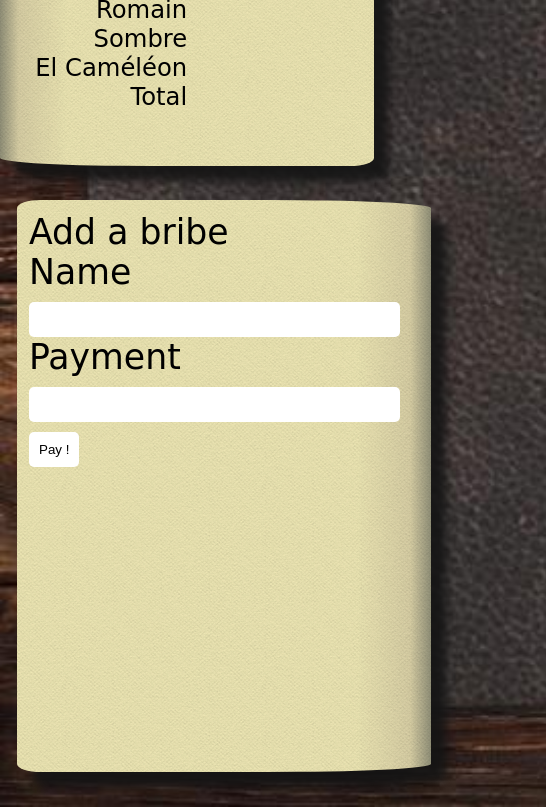
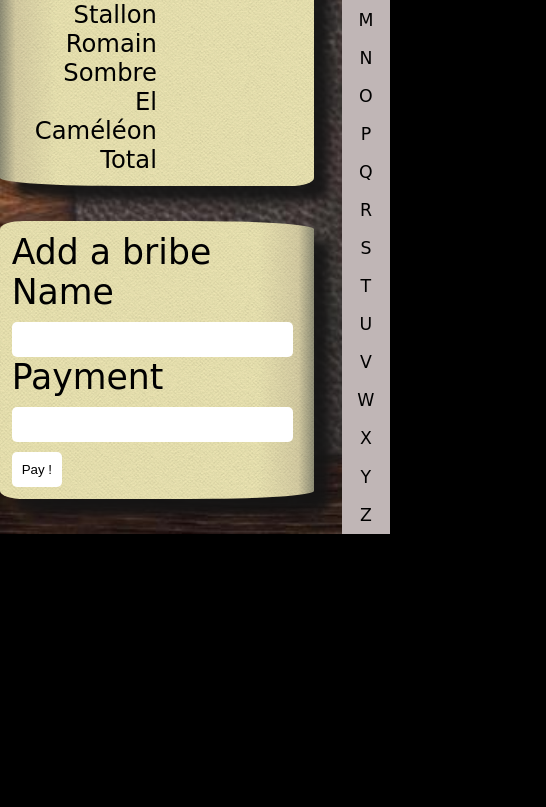
Before and after one commit to valentin519/checkpoint1-js-09-2019-angular-react, a plain HTML site: page book.html in a window 390 px wide. Shown: the part 540-1347 px from the top of the page, 546 px wide, since content can reach past the window. After the commit the page ends 1074 px from the top, so only its background shows below. Drawn offline with Linux system fonts and the light colour scheme; a web font is replaced by a local one.

Commit message:
Finish Bonus Part

```diff
--- a/book.html
+++ b/book.html
@@ -34,19 +34,19 @@
             <span>K</span>
             <span>L</span>
             <span>M</span>
-            <span></span>
-            <span></span>
-            <span></span>
-            <span></span>
-            <span></span>
-            <span></span>
-            <span></span>
-            <span></span>
-            <span></span>
-            <span></span>
-            <span></span>
-            <span></span>
-            <span></span>
+            <span>N</span>
+            <span>O</span>
+            <span>P</span>
+            <span>Q</span>
+            <span>R</span>
+            <span>S</span>
+            <span>T</span>
+            <span>U</span>
+            <span>V</span>
+            <span>W</span>
+            <span>X</span>
+            <span>Y</span>
+            <span>Z</span>
         </article>
         <section class="desktop">
             <img src="image/whisky.png" alt="a whisky glass" class="whisky" />
--- a/css/main.css
+++ b/css/main.css
@@ -124,6 +124,10 @@ hr{
 .alphabet span{
     padding: 5px;
 }
+.container{
+    display:flex;
+    flex-direction: column;
+}
 @media(min-width:1200px){
     .empty-whisky{
         display:none;
@@ -172,15 +176,20 @@ hr{
     .empty-whisky,.whisky,.inkpen{
         display:none;
     }
+
     .pages{
-        width: 100%;
+        width: 98%;
         margin:0;
+        height:auto !important;
         flex-basis: auto;
     }
     .page{
         width: 100% !important;
     }
     .desktop{
+        width: 100%;
+    }
+    .container{
         flex-direction: row-reverse;
         flex-wrap: nowrap !important;
     }
@@ -203,14 +212,31 @@ hr{
     .page{
         width: 100% !important;
         margin-bottom: 1em;
+        height:auto;
     }
     .leftpage{
-        margin-left: 0.5em;
+        margin-left: 0em;
+        width: 85% !important;
     }
     .rightpage{
-        width: 90% !important;
+        width: 85% !important;
     }
     .navbar a{
         font-size: 14px !important;
     }
+    .desktop{
+        width: 100%;
+    }
+    .container{
+        flex-direction: row-reverse;
+        /* flex-wrap: nowrap !important; */
+    }
+    .alphabet{
+        flex-direction: column;
+        width: 55px;
+        text-align: center;
+    }
+    .alphabet span{
+        font-size: 0.5em;
+    }
 }
```
